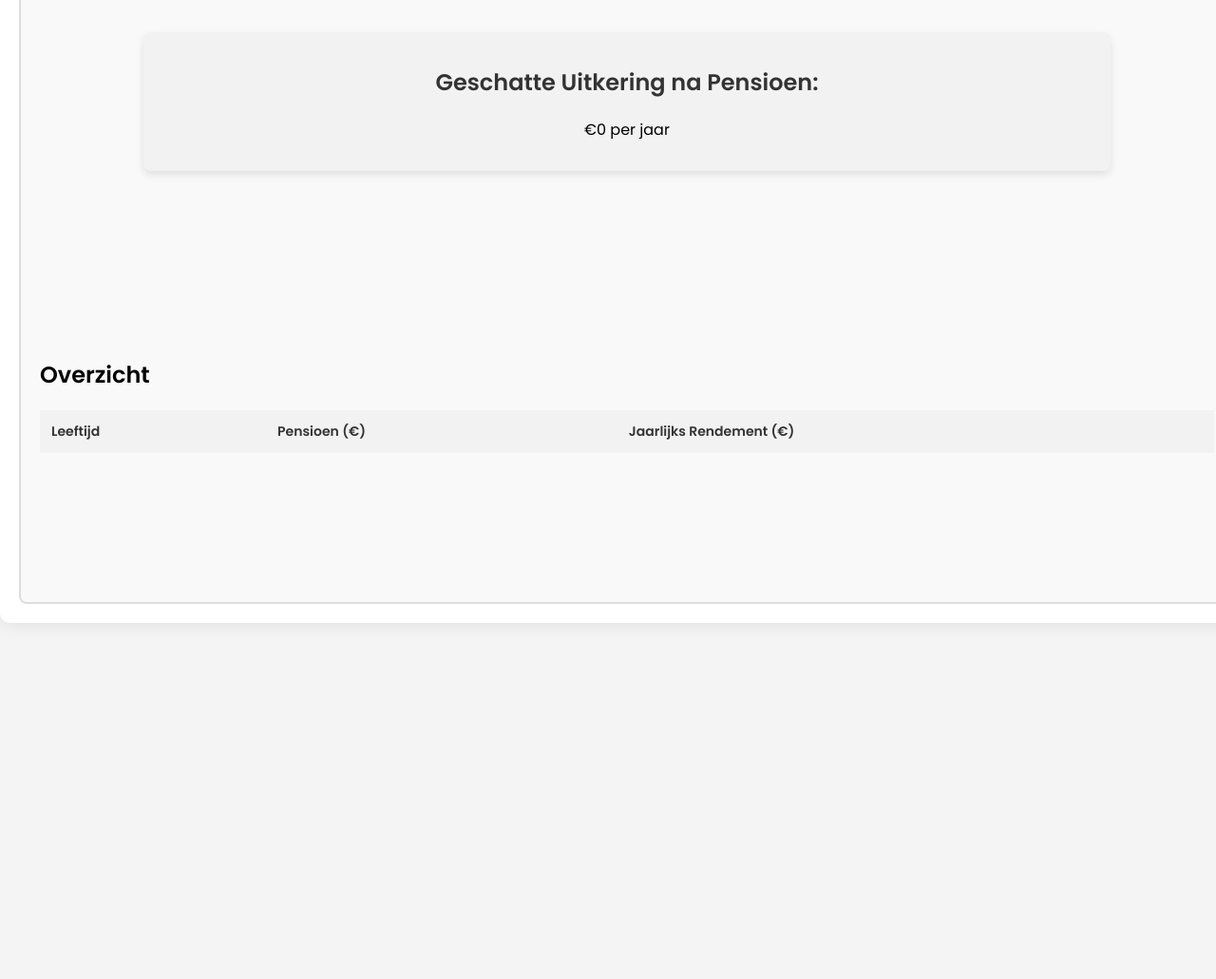
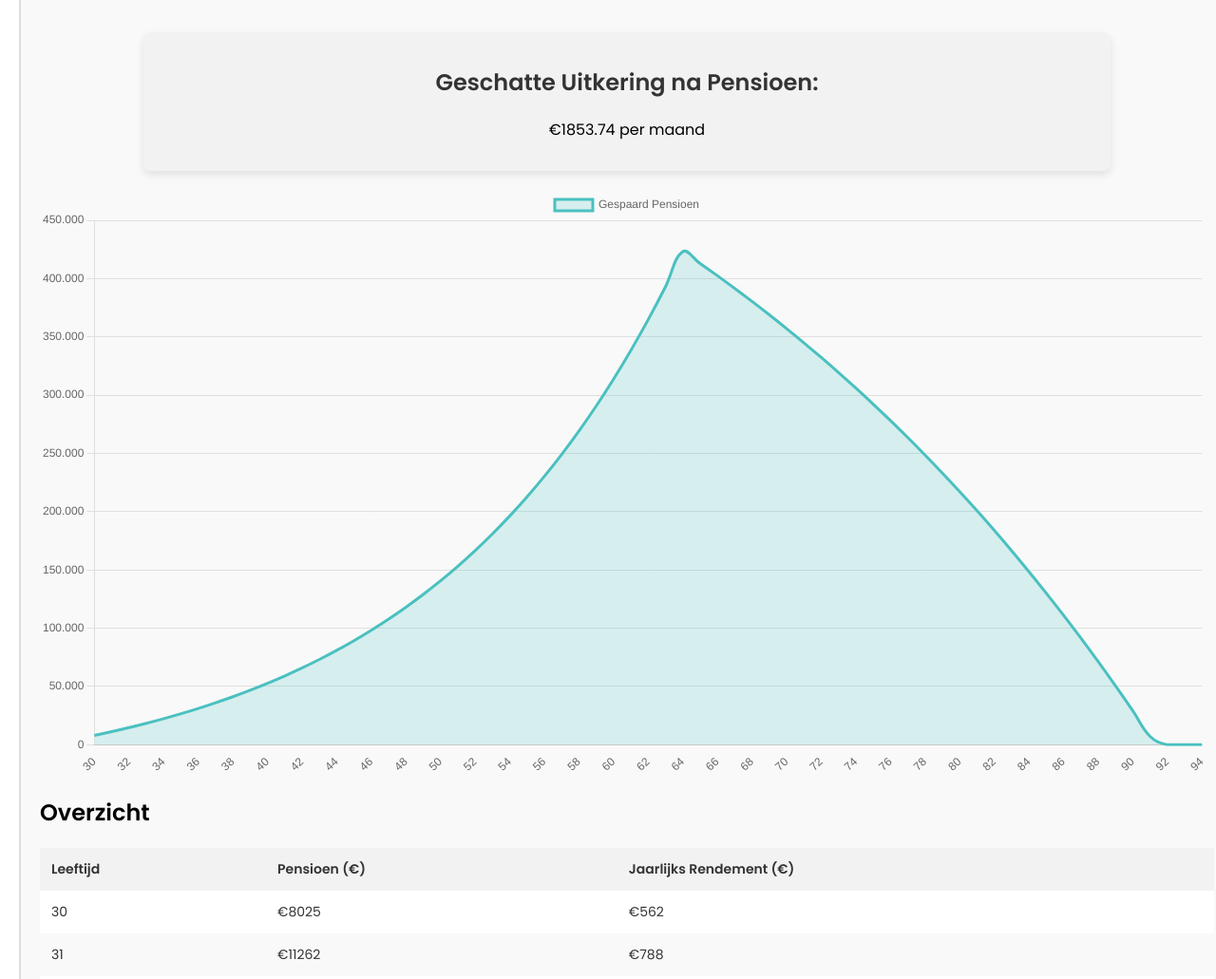
Before and after one commit to gijsdelaat/retirement-calculator, a website: page pensioensparen.html in a window 1280 px wide. Shown: the part 963-1994 px from the top of the page at 95% size. Before the commit the page ends 1639 px from the top, so only its background shows below. Drawn offline with nearby package versions, Linux system fonts and the light colour scheme; the site is published under a folder, as on GitHub Pages, so addresses that start at the root find nothing.

Commit message:
Update pensioensparen.html

```diff
--- a/pensioensparen.html
+++ b/pensioensparen.html
@@ -8,7 +8,7 @@
     <link rel="stylesheet" href="css/styles.css">
     <script src="https://cdn.jsdelivr.net/npm/chart.js"></script>
     <link rel="stylesheet" href="https://cdnjs.cloudflare.com/ajax/libs/font-awesome/6.0.0-beta3/css/all.min.css">
-    <script src="/js/pensionScript.js" defer></script>
+    <script src="js/pensionScript.js"></script>
 </head>
 <body>
     <header>
```
